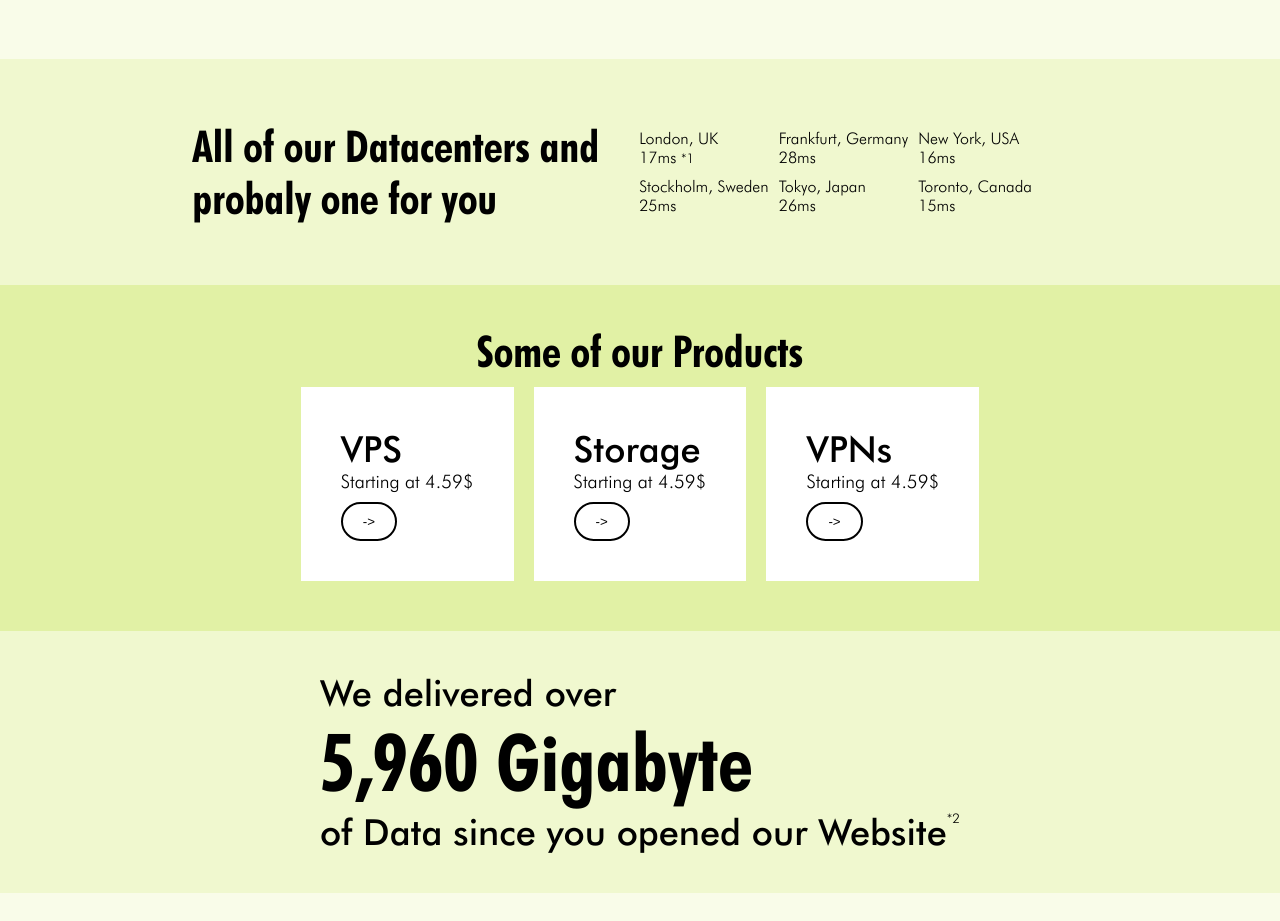
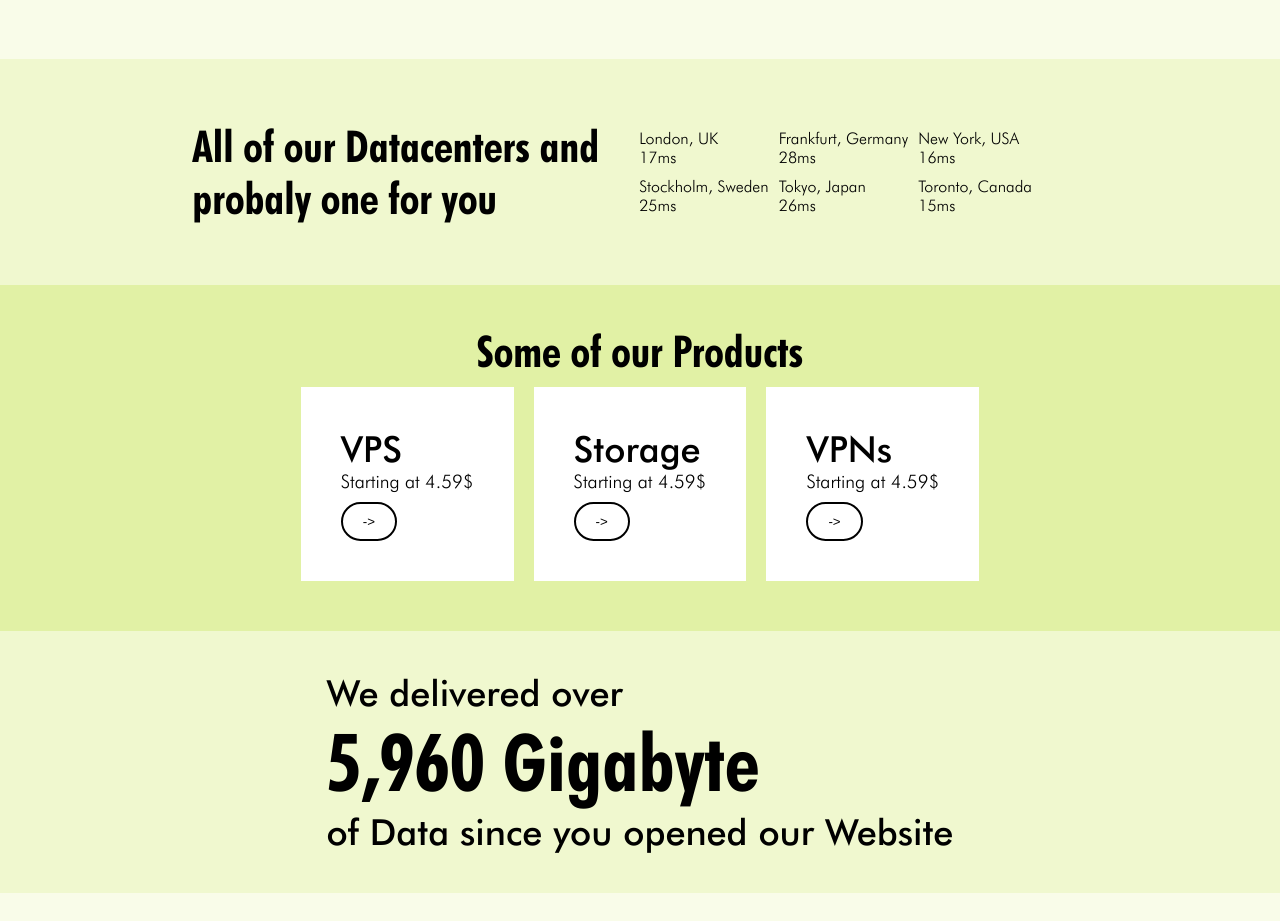
Before and after one commit to Soty-Ltd/website-new, a SvelteKit app: page / in a window 1280 px wide. Shown: the part 1680-2601 px from the top of the page. Built offline with nearby package versions, Linux system fonts and the light colour scheme.

Commit message:
added sitemap

```diff
--- a/src/routes/+page.svelte
+++ b/src/routes/+page.svelte
@@ -50,7 +50,6 @@
 	const interval = setInterval(addNumber, 10);
 
 	import { onMount } from 'svelte';
-	import Seo from '../lib/components/SEO.svelte';
 
 	let scrollContainer;
 	let scrollContainer1;
@@ -228,7 +227,7 @@
 	<h1>All of our Datacenters and <br /> probaly one for you</h1>
 
 	<div class="locations">
-		<div>London, UK <br /> {getServerPing()}ms <small>*1</small></div>
+		<div>London, UK <br /> {getServerPing()}ms</div>
 		<div>Frankfurt, Germany <br /> {getServerPing()}ms</div>
 		<div>New York, USA <br /> {getServerPing()}ms</div>
 		<div>Stockholm, Sweden <br /> {getServerPing()}ms</div>
@@ -262,7 +261,6 @@
 		<h1 id="dataDel">{dataTB.toLocaleString()} Gigabyte</h1>
 		<div style="display: flex;">
 			<h2 id="data">of Data since you opened our Website</h2>
-			<small>*2</small>
 		</div>
 	</div>
 </section>
--- a/src/routes/team/+page.svelte
+++ b/src/routes/team/+page.svelte
@@ -189,7 +189,7 @@
 </script>
 
 <SEO
-	title={'Team and Employees'}
+	title={'Team and Employees3w'}
 	description={'Soty Ltd. - Discover the talented team behind Soty, leaders in cloud computing. Meet our executives, engineers, and support staff who drive innovation and excellence. Learn more about our skilled professionals and their roles.'}
 	image={'s'}
 />
```
Also changed, not shown: 1 other file (tests, documents, lock files or other folders).
